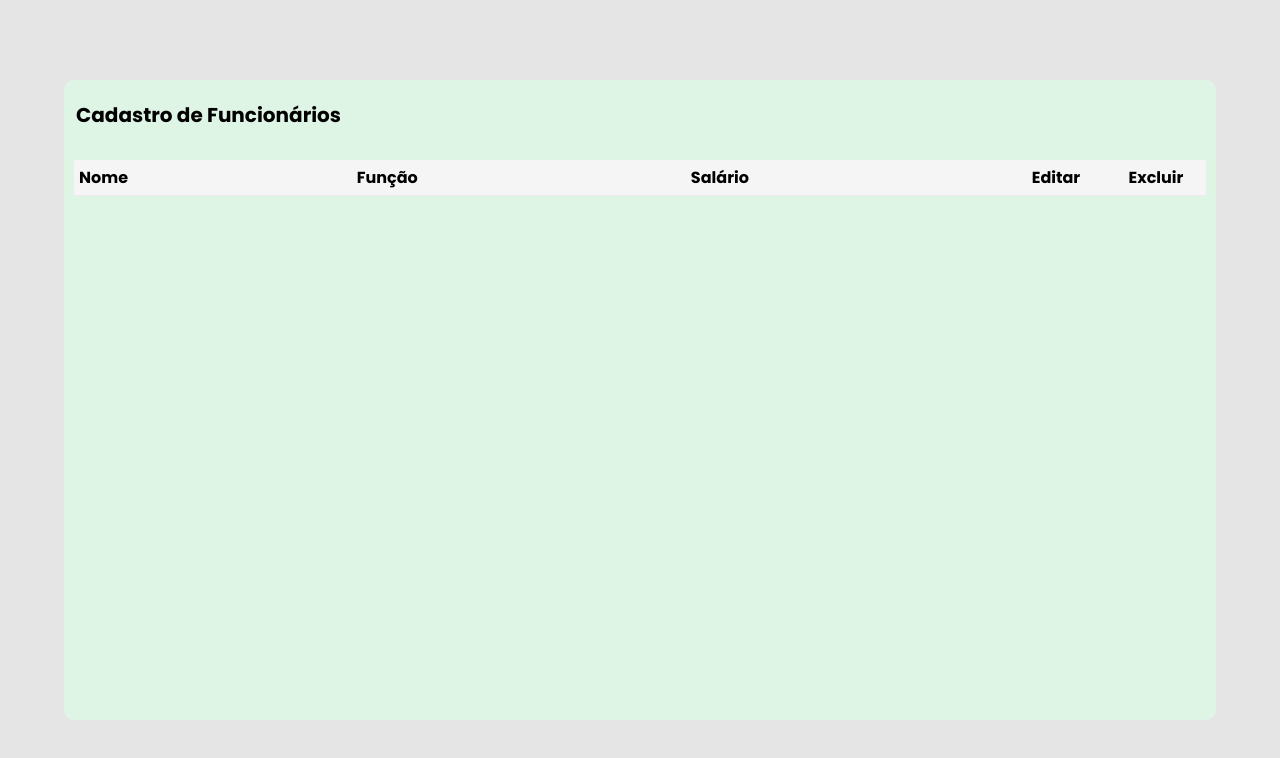
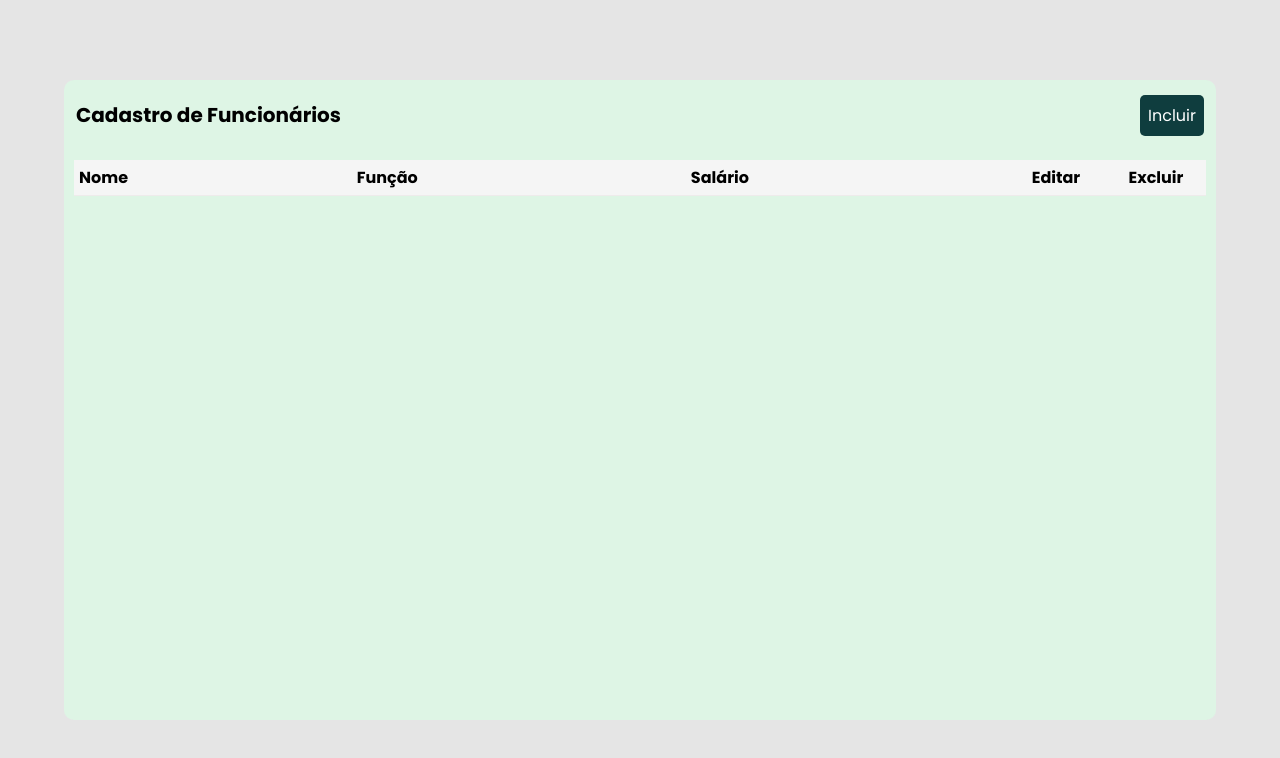
Before and after one commit to Anakeren1996/CRUD-Javascript, a plain HTML site: page index.html in a window 1280 px wide. Drawn offline with nearby package versions, Linux system fonts and the light colour scheme.

Commit message:
Revisando e atualizando

```diff
--- a/index.html
+++ b/index.html
@@ -14,7 +14,7 @@
     <div class="container">
         <div class="header">
             <span>Cadastro de Funcionários</span>
-            <!-- <button onclick="openModal()" id="new">Incluir</i></button> -->
+            <button onclick="openModal()" id="new">Incluir</i></button>
         </div>
 
         <div class="divTable">
--- a/script.js
+++ b/script.js
@@ -27,6 +27,7 @@ function loadItens() {
 
 loadItens();
 
+// FUNÇÃO PARA CRIAR UM CADASTRO NOVO
 function insertItem(item, index) {
   let tr = document.createElement("tr");
 
```
Also changed, not shown: Layout.png (deleted), imagens/img-celular.png (added), imagens/img-desktop.png (added), imagens/img-tablet.png (added), 1 other file.
